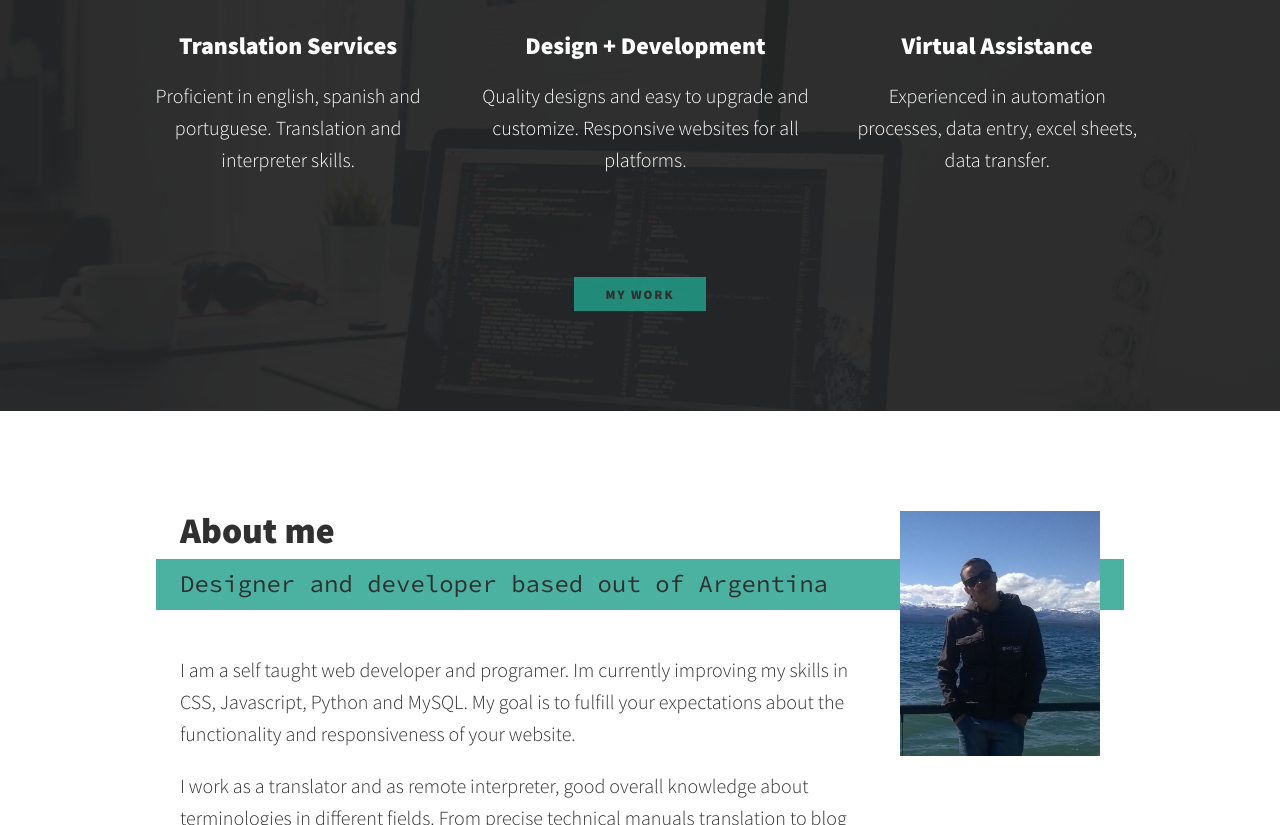
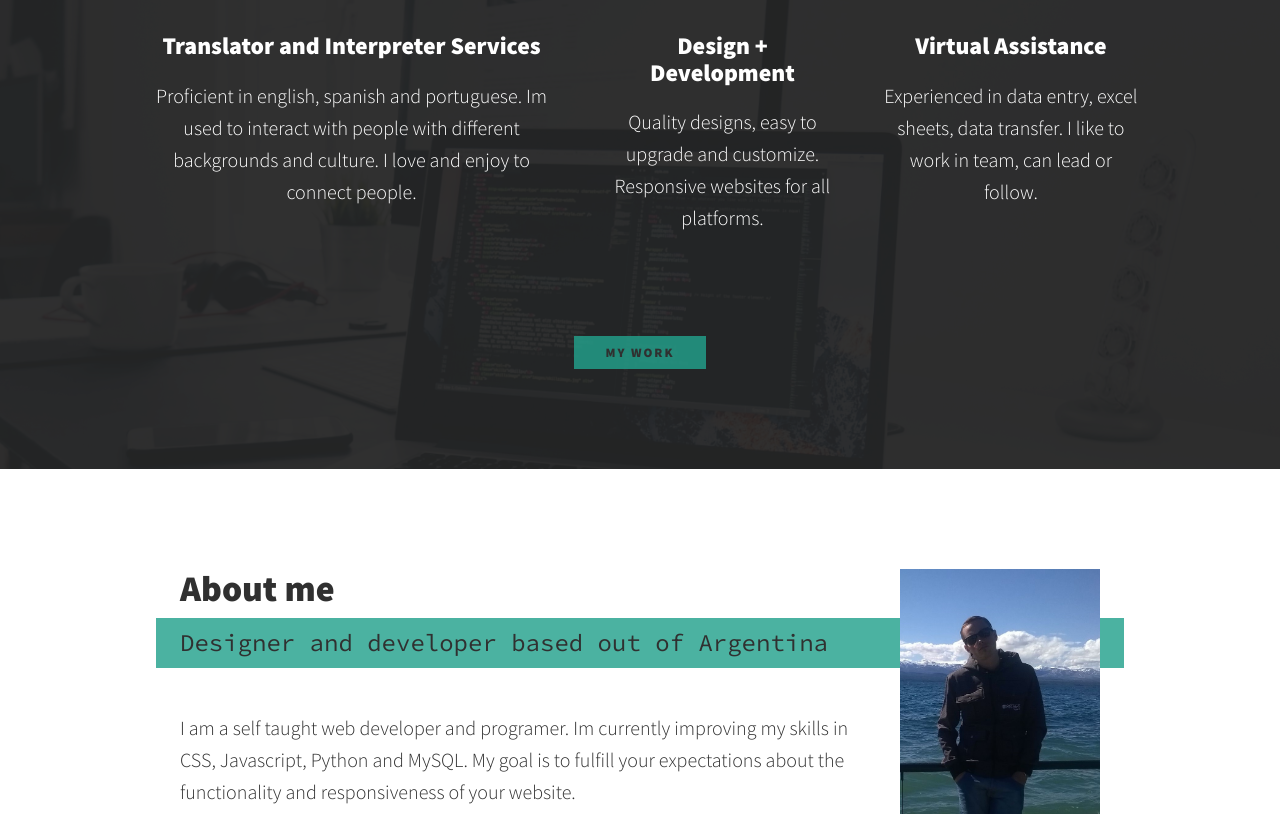
Before and after one commit to Maxdata90/Maxdata90.github.io, a plain HTML site: page index.html in a window 1280 px wide. Shown: the part 670-1495 px from the top of the page. Drawn offline with nearby package versions, Linux system fonts and the light colour scheme.

Commit message:
Update index.html

```diff
--- a/index.html
+++ b/index.html
@@ -48,18 +48,18 @@
             <h2 class="section__title section__title--services">What i do</h2>
             <div class="services">
                 <div class="service">
-                    <h3>Translation Services</h3>
-                    <p>Proficient in english, spanish and portuguese. Translation and interpreter skills.</p>
+                    <h3>Translator and Interpreter Services</h3>
+                    <p>Proficient in english, spanish and portuguese. Im used to interact with people with different backgrounds and culture. I love and enjoy to connect people.</p>
                 </div> <!-- / service -->
 
                 <div class="service">
                     <h3>Design + Development</h3>
-                    <p>Quality designs and easy to upgrade and customize. Responsive websites for all platforms.</p>
+                    <p>Quality designs, easy to upgrade and customize. Responsive websites for all platforms.</p>
                 </div> <!-- / service -->
 
                 <div class="service">
                     <h3>Virtual Assistance</h3>
-                    <p>Experienced in automation processes, data entry, excel sheets, data transfer.</p>
+                    <p>Experienced in data entry, excel sheets, data transfer. I like to work in team, can lead or follow.</p>
                  </div> <!-- / service -->
             </div> <!-- / services -->
 
@@ -78,7 +78,7 @@
                 </p>
                 <p>
                     I work as a translator and as remote interpreter, good overall knowledge about terminologies in different fields.
-                    From precise technical manuals translation to blog articles, social media posts.
+                    From precise technical manuals translation to blog articles or social media posts.
                     Good knowledge about SEO and copywriting.
                 </p>
             </div>
```
